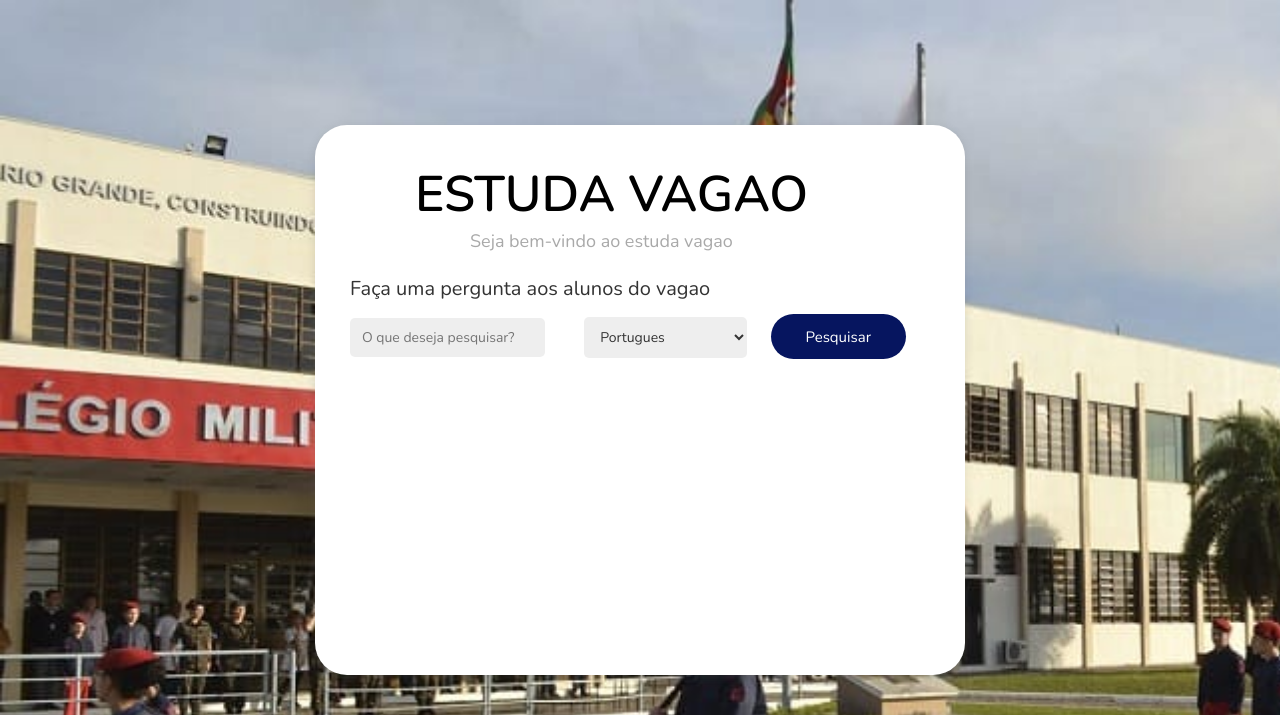
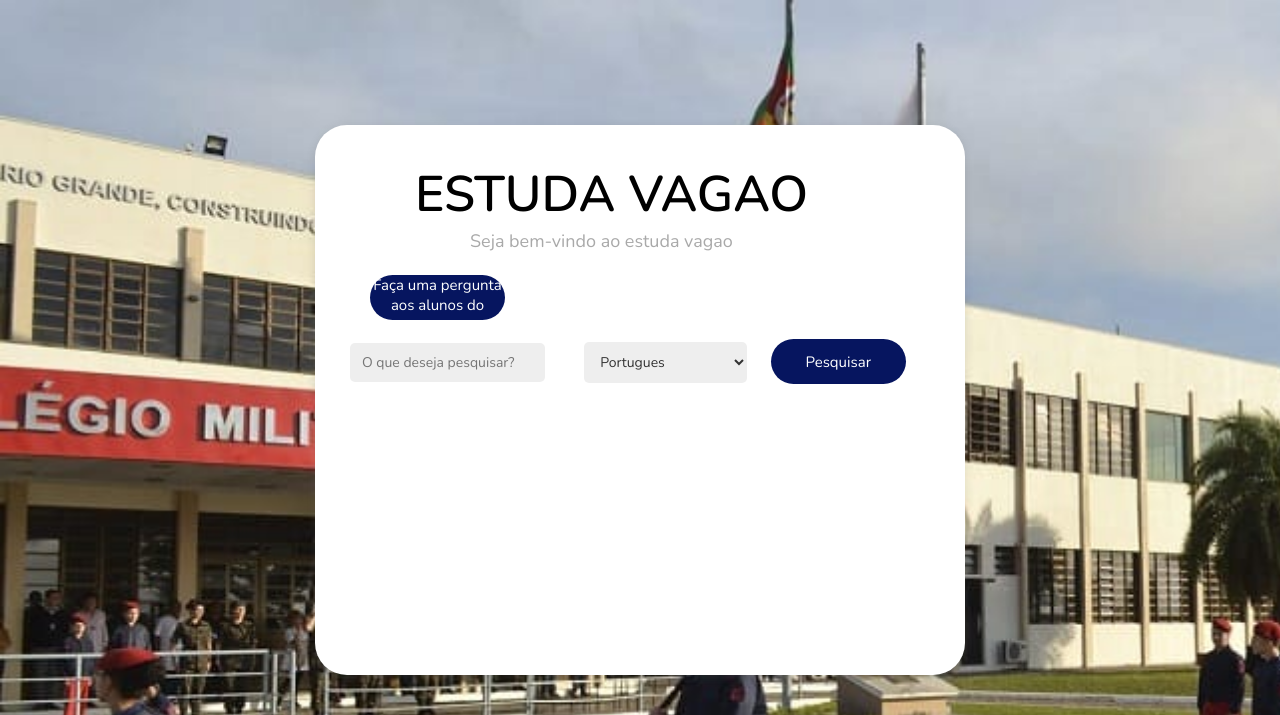
Before and after one commit to luizebaldoni/EstudaVagao, a Django app: template templates/home.html in a window 1280 px wide. Shown: the top 715 px of the page. Run offline with Django 4.2, Linux system fonts and the light colour scheme; the template is opened without the code that fills it, so the values that code supplies are empty.

Commit message:
alteração no botao para ralizar perguntas

```diff
--- a/django_app/views.py
+++ b/django_app/views.py
@@ -1,5 +1,6 @@
 '''
 ARQUIVO PARA DEFINIR OS TEMPLATES DA APLICAÇAO E OQ FAZEMOS COM ELES
+
 '''
 from django.shortcuts import render, redirect
 from django.contrib.auth import authenticate, login, logout, get_user_model
@@ -45,7 +46,7 @@ def cadastro(request):
     else:
         form = UserRegistration()
     return render(request, 'register.html', {'form': form})
-
+# VIEW DE REALIZAR PERGUNTA
 def pergunta(request):
     if request.method == 'POST':
         usuario= get_user_model()
--- a/templates/home.html
+++ b/templates/home.html
@@ -44,7 +44,7 @@
         <h1> ESTUDA VAGAO </h1>
         <span class="home">Seja bem-vindo ao estuda vagao</span>
                <br><br>
-        <a href="{% url 'pergunta' %}" class="pergunta_home">Faça uma pergunta aos alunos do vagao</a>
+        <a href="{% url 'pergunta' %}" class="pergunta_home"><button>Faça uma pergunta aos alunos do vagao</button></a>
         <form>
             <label>
                 <!-- AINDA ESTA ESTATICO ESTA PARTE, POSTERIORMENTE FICARA DINAMICO COM ACESSO AO BANCO -->
```
